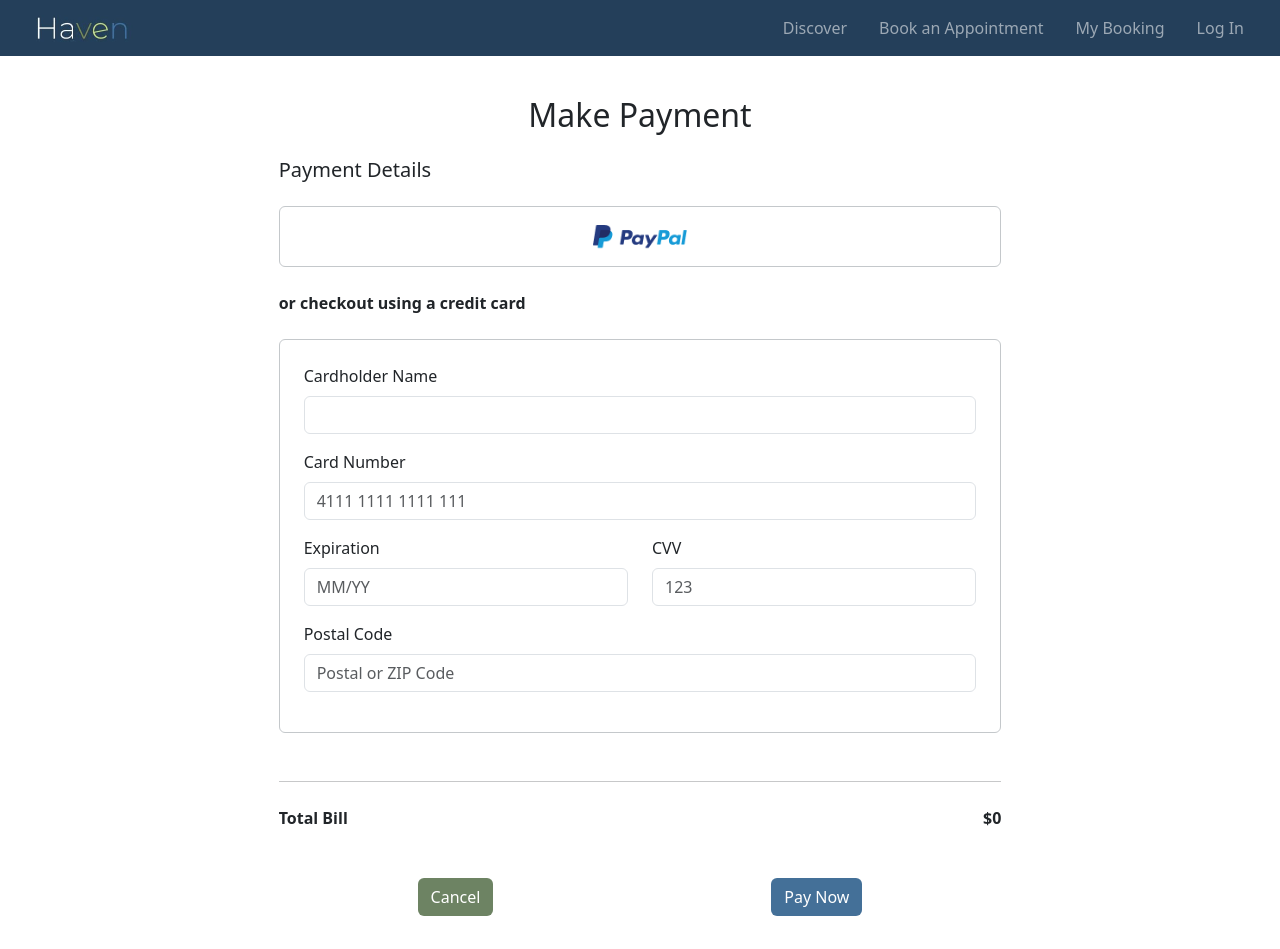
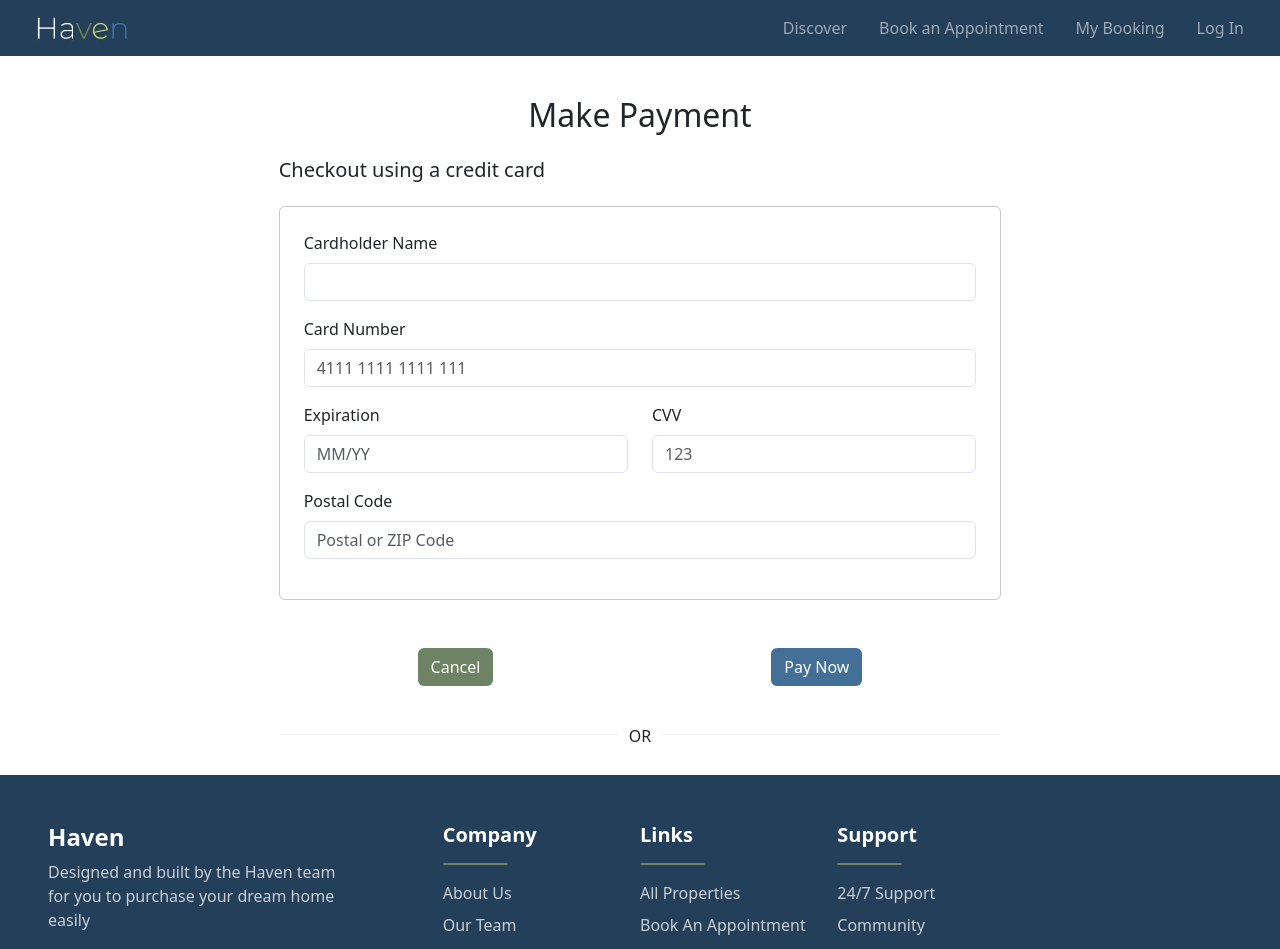
Before and after one commit to xinyitann/ESD, a Vue app: page /payment in a window 1280 px wide. Shown: the top 949 px of the page. Built offline with nearby package versions, Linux system fonts and the light colour scheme.

Commit message:
Update payment.vue

```diff
--- a/src/views/payment.vue
+++ b/src/views/payment.vue
@@ -3,12 +3,7 @@
         <div class = "row d-flex justify-content-center">
             <div class="col-10 col-md-8 col-lg-7 my-3">
                 <h2 class="text-center my-4">Make Payment</h2>
-                <h5 class="my-4">Payment Details</h5>
-                <button type="button" class="btn btn-outline-secondary border-secondary-subtle border-1 w-100 p-3">
-                    <img src="../assets/paypal.png" style="height:25px;">
-                </button>
-
-                <p class="my-4 fw-bold">or checkout using a credit card</p>
+                <h5 class="my-4">Checkout using a credit card</h5>
 
                 <form class="border rounded-2 border-1 border-secondary-subtle p-4 w-100 ms-0 mb-5">
                     <div class="mb-3">
@@ -39,16 +34,6 @@
                     </div>
                 </form>
 
-                <hr class="my-4">
-
-                <div class="row mb-3">
-                    <div class="col-6 fw-bold">
-                        Total Bill
-                    </div>
-                    <div class="col-6 d-flex justify-content-end fw-bold">
-                        ${{ totalBill }}
-                    </div>
-                </div>
 
                 <div class="d-flex justify-content-around my-5">
                     <router-link to="/"> <!--depends on where was the user-->
@@ -57,31 +42,80 @@
                     <button type="submit" class="btn" style="background-color: #447098; color: white;">Pay Now</button>
                 </div>
 
+                <div style="position: relative; width: 100%;">
+                  <hr class="my-4" style="border-top: 1px solid #ccc;">
+                  <div style="position: absolute; top: -10px; left: 50%; transform: translateX(-50%); background-color: white; padding: 0 10px;">OR</div>
+                </div>
+                <div style="text-align: center;">
+                  <div ref="paypal"></div>
+                </div>
+
             </div>
         </div>
     </div>
 </template>
 
+
 <script>
 
 export default {
-name: 'PaymentPage',
-    components: {
-    },
+  name: 'PaymentPage',
+  components: {},
+  data() {
+    return {
 
-    data(){
-        return{
-            totalBill:0,
-            cardholderName:"",
-            cardNumber:"",
-            expiration:"",
-            cvv: "",
-            postalCode:"",
-        }
+        totalBill: 0,
+        cardholderName: "",
+        cardNumber: "",
+        expiration: "",
+        cvv: "",
+        postalCode: "",
+        product: {
+            price: 1000,
+            description: "Option fee for Auction ID"
+      }
+    };
+  },
+  mounted: function() {
+    const script = document.createElement("script");
+    script.src =
+      "https://www.paypal.com/sdk/js?client-id=AQcmhSr1a1eAmYSjZRnIOsmpeZxCnGW6KYXFDMHcDlLvNcEgyY8ObbplmIJPeeLPWTKefUuROD9jF6bQ";
+    script.addEventListener("load", this.setLoaded);
+    document.body.appendChild(script);
+  },
+  methods: {
+    setLoaded: function() {
+      this.loaded = true;
+      window.paypal
+        .Buttons({
+          createOrder: (data, actions) => {
+            return actions.order.create({
+              purchase_units: [
+                {
+                  description: this.product.description,
+                  amount: {
+                    currency_code: "USD",
+                    value: this.product.price
+                  }
+                }
+              ]
+            });
+          },
+          onApprove: async (data, actions) => {
+            const order = await actions.order.capture();
+            this.paidFor = true;
+            console.log(order);
+          },
+          onError: err => {
+            console.log(err);
+          }
+        })
+        .render(this.$refs.paypal);
     }
-}
+  }
+};
+</script>
 
-</script>
 
 <style>
 
```
